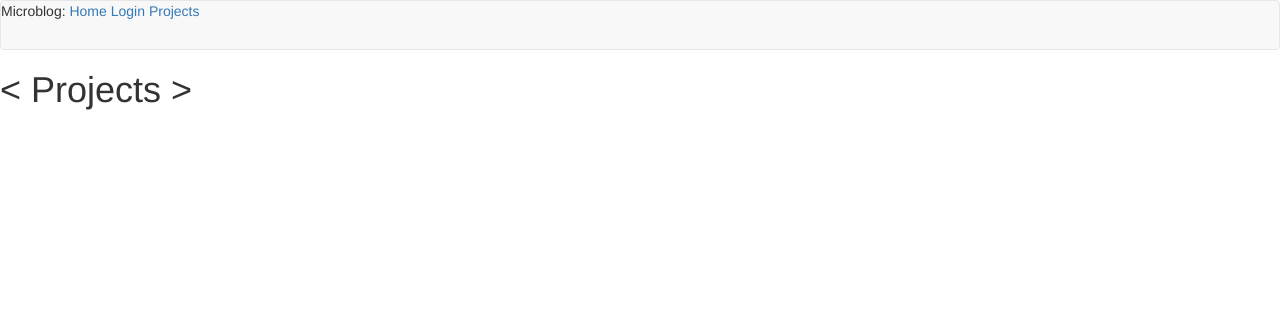
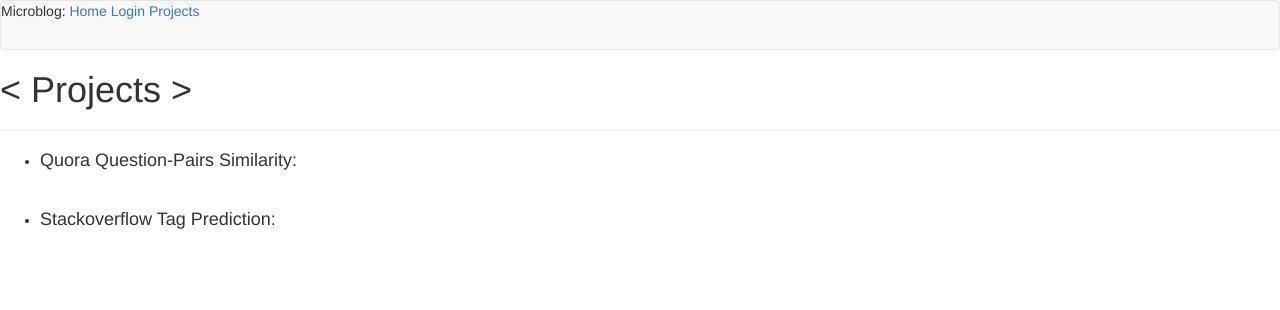
Before and after one commit to s9k96/Microblog, a Flask app: page /projects in a window 1280 px wide. Shown: the top 310 px of the page. Run offline with Flask 2, Linux system fonts and the light colour scheme; some libraries are stand-ins or nearby versions.

Commit message:
Projects page improved.

```diff
--- a/flask_app/templates/index.html
+++ b/flask_app/templates/index.html
@@ -6,5 +6,4 @@
 
     <h1>&lt Home &gt</h1>
 
-    <h2>hellooooooo</h2>
 {% endblock %}
--- a/flask_app/templates/projects.html
+++ b/flask_app/templates/projects.html
@@ -3,5 +3,19 @@
 {% block content %}
 
     <h1>&lt Projects &gt</h1>
+    <hr>
+
+    <div id='proj-div'>
+        <ul>
+            <li class = 'proj'>
+                <h4>Quora Question-Pairs Similarity: </h4>
+            </li>
+            <br>
+            <li class = 'proj'>
+                <h4>Stackoverflow Tag Prediction: </h4>
+            </li>
+        </ul>
+
+    </div>
 
 {% endblock %}
```
